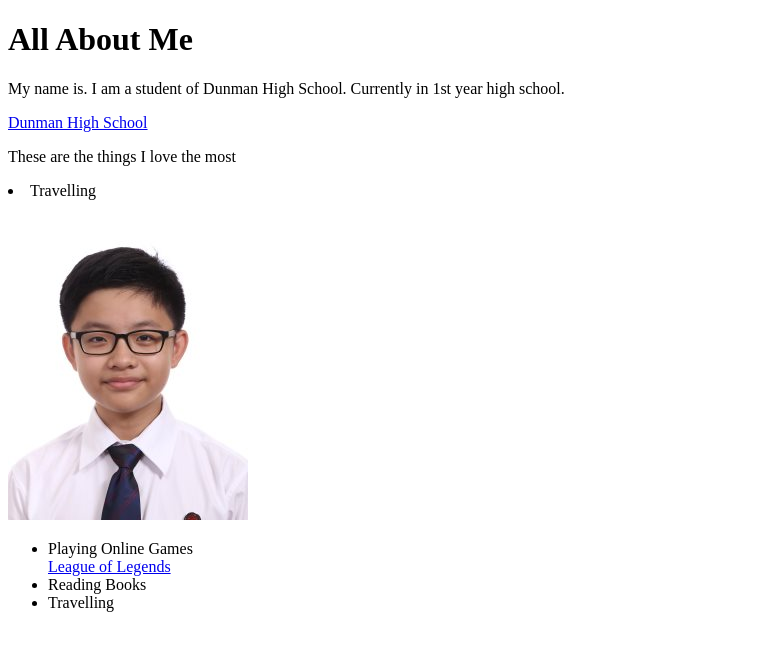
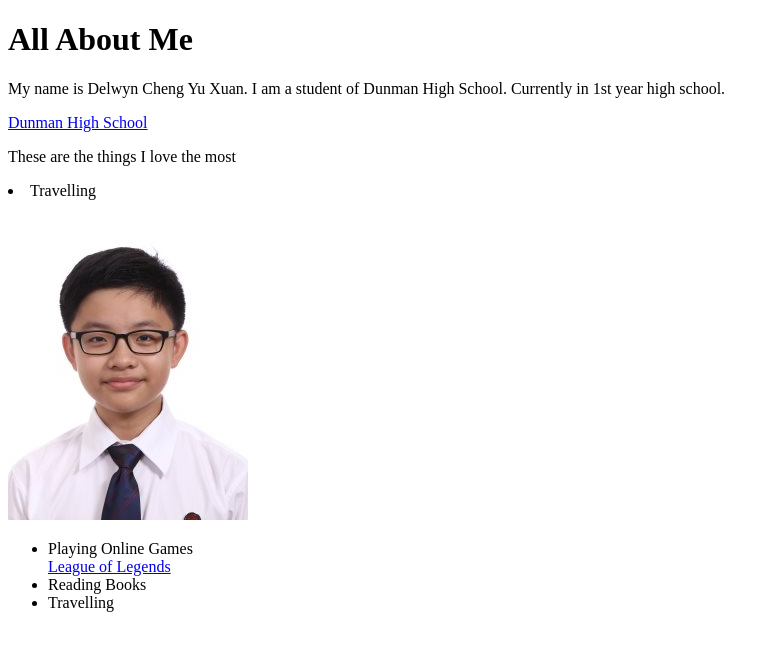
Before and after one commit to dhs17y1gdelwyncheng/dhs17y1gdelwyncheng.github.io, a plain HTML site: page index.html in a window 1280 px wide. Shown: the whole page, without its empty margins (0-779 px from the left). Drawn offline with Linux system fonts and the light colour scheme.

Commit message:
Update index.html

```diff
--- a/index.html
+++ b/index.html
@@ -6,7 +6,7 @@
 <title>
  This is my website <</title>
 <p>
-My name is. I am a student of Dunman High School. Currently in 1st year high school. </p>
+My name is Delwyn Cheng Yu Xuan. I am a student of Dunman High School. Currently in 1st year high school. </p>
 <a href ="www.dhs.sg">Dunman High School </a>
 <p>These are the things I love the most</p><li>Travelling</li>
 
```
